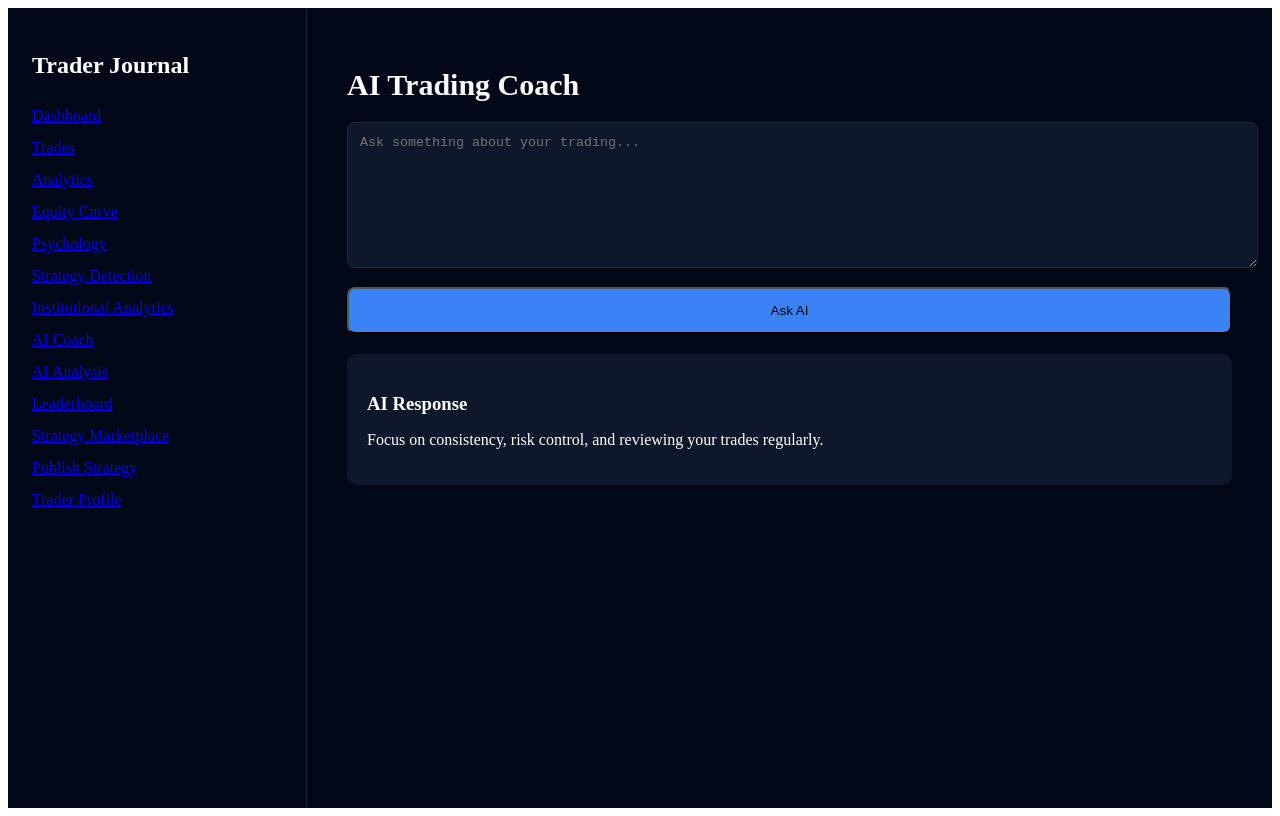
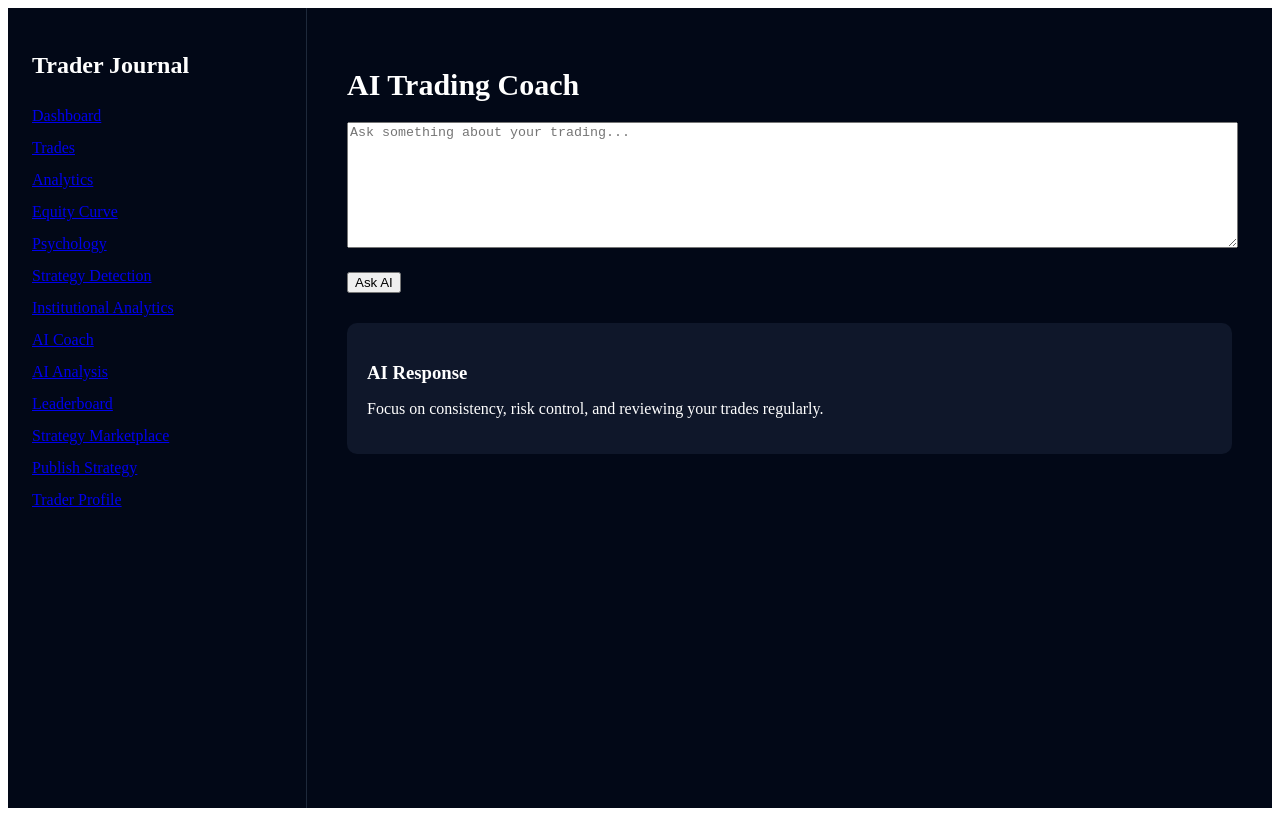
Before and after one commit to thomasehadley18-source/trader-journal, a Next.js app: page /dashboard/ai in a window 1280 px wide. Both pictures are taken after a click on the button "Ask AI". Built offline with nearby package versions, Linux system fonts and the light colour scheme.

Commit message:
fix dark theme readability

```diff
--- a/app/dashboard/ai/page.tsx
+++ b/app/dashboard/ai/page.tsx
@@ -2,92 +2,79 @@
 
 import { useState } from "react"
 
-export default function AIPage(){
+export default function AIPage() {
 
-const [question,setQuestion] = useState("")
-const [answer,setAnswer] = useState("")
-const [loading,setLoading] = useState(false)
+  const [question, setQuestion] = useState("")
+  const [answer, setAnswer] = useState("")
+  const [loading, setLoading] = useState(false)
 
-async function askAI(){
+  async function askAI() {
 
     setLoading(true)
     setAnswer("")
 
-try{
+    try {
 
-const res = await fetch("/api/ai/coach",{
-method:"POST",
-headers:{
-"Content-Type":"application/json"
+      const res = await fetch("/api/ai/coach", {
+        method: "POST",
+        headers: {
+          "Content-Type": "application/json"
         },
-body:JSON.stringify({question})
+        body: JSON.stringify({ question })
       })
 
       const data = await res.json()
 
-if(data.answer){
+      if (data.answer) {
         setAnswer(data.answer)
-}else if(data.error){
-setAnswer("ERROR: " + data.error)
-}else{
+      } else {
         setAnswer("AI returned no response.")
       }
 
-}catch(err){
-
-setAnswer("Failed to reach AI server.")
-
+    } catch {
+      setAnswer("AI server unavailable.")
     }
 
     setLoading(false)
-
   }
 
-return(
+  return (
 
-<div style={{padding:40,color:"white"}}>
+    <div style={{ padding: 40 }}>
 
-<h1 style={{fontSize:30,marginBottom:20}}>
+      <h1 style={{ fontSize: 30, marginBottom: 20 }}>
         AI Trading Coach
       </h1>
 
       <textarea
         value={question}
-onChange={(e)=>setQuestion(e.target.value)}
+        onChange={(e) => setQuestion(e.target.value)}
         placeholder="Ask something about your trading..."
         style={{
-width:"100%",
-height:120,
-padding:12,
-background:"#0f172a",
-border:"1px solid #1e293b",
-borderRadius:8,
-marginBottom:15
+          width: "100%",
+          height: 120,
+          marginBottom: 20
         }}
       />
 
-<button
-onClick={askAI}
-style={{
-width:"100%",
-padding:14,
-background:"#3b82f6",
-borderRadius:8
-}}
->
+      <button onClick={askAI}>
         {loading ? "Analyzing..." : "Ask AI"}
       </button>
 
       {answer && (
 
-<div style={{
-marginTop:20,
-background:"#0f172a",
-padding:20,
-borderRadius:10
-}}>
+        <div
+          style={{
+            marginTop: 30,
+            padding: 20,
+            background: "#0f172a",
+            borderRadius: 10
+          }}
+        >
 
-<h3 style={{marginBottom:10}}>AI Response</h3>
+          <h3 style={{ marginBottom: 10 }}>
+            AI Response
+          </h3>
 
           <p>{answer}</p>
 
@@ -98,5 +85,4 @@ borderRadius:10
     </div>
 
   )
-
 }
--- a/app/globals.css
+++ b/app/globals.css
@@ -4,27 +4,49 @@ body {
   padding: 0;
   background: #020817;
   color: #ffffff;
-  font-family: system-ui, sans-serif;
+  font-family: system-ui, -apple-system, Segoe UI, Roboto, sans-serif;
 }
+
+/* force readable text everywhere */
 
 * {
   box-sizing: border-box;
-  color: inherit;
+  color: #ffffff;
 }
 
+/* links */
+
+a {
+  color: #60a5fa;
+  text-decoration: none;
+}
+
+/* inputs */
+
+input,
 textarea,
-input {
+select {
   background: #0f172a;
   border: 1px solid #1e293b;
   color: #ffffff;
   padding: 12px;
   border-radius: 8px;
+  font-size: 14px;
 }
+
+/* fix placeholder color */
+
+input::placeholder,
+textarea::placeholder {
+  color: #94a3b8;
+}
+
+/* buttons */
 
 button {
   background: #2563eb;
   border: none;
-  color: white;
+  color: #ffffff;
   padding: 12px;
   border-radius: 8px;
   cursor: pointer;
@@ -34,6 +56,8 @@ button:hover {
   background: #1d4ed8;
 }
 
+/* cards */
+
 .card {
   background: #0f172a;
   border: 1px solid #1e293b;
@@ -41,6 +65,26 @@ button:hover {
   border-radius: 12px;
 }
 
+/* sidebar */
+
+.sidebar {
+  background: #020817;
+  border-right: 1px solid #1e293b;
+}
+
+.sidebar a {
+  display: block;
+  padding: 10px 14px;
+  color: #cbd5f5;
+}
+
+.sidebar a:hover {
+  background: #0f172a;
+  color: white;
+}
+
+/* muted text */
+
 .muted {
   color: #94a3b8;
 }
```
Also changed, not shown: 1 other file (tests, documents, lock files or other folders). Lines whose indentation alone changed are shown as unchanged.
